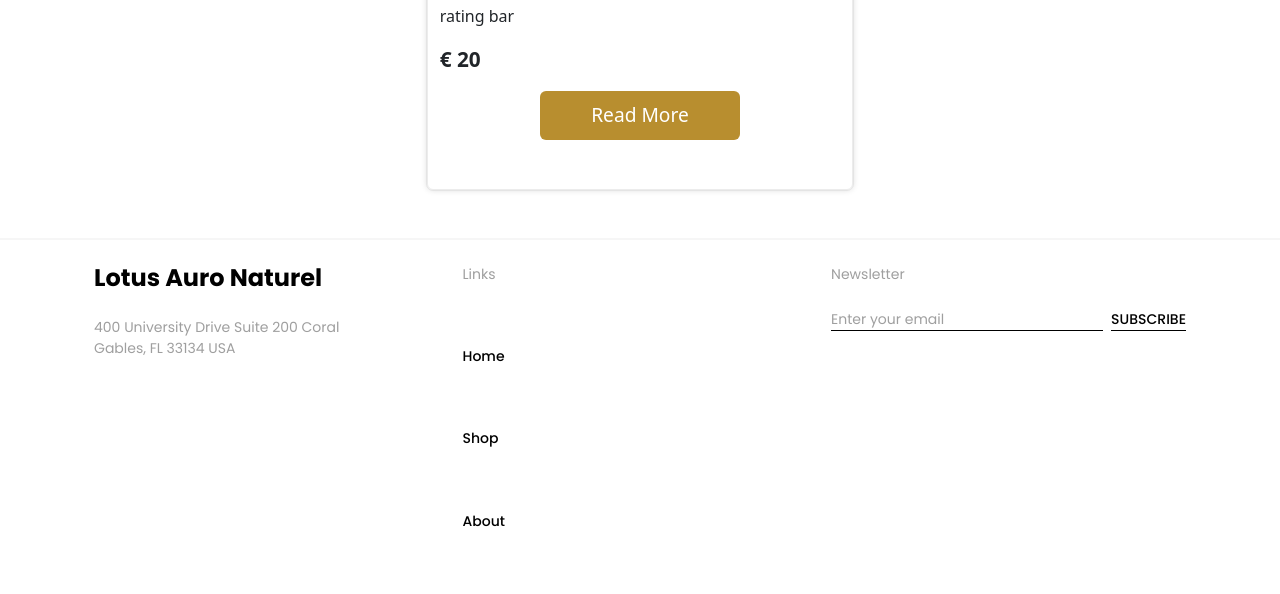
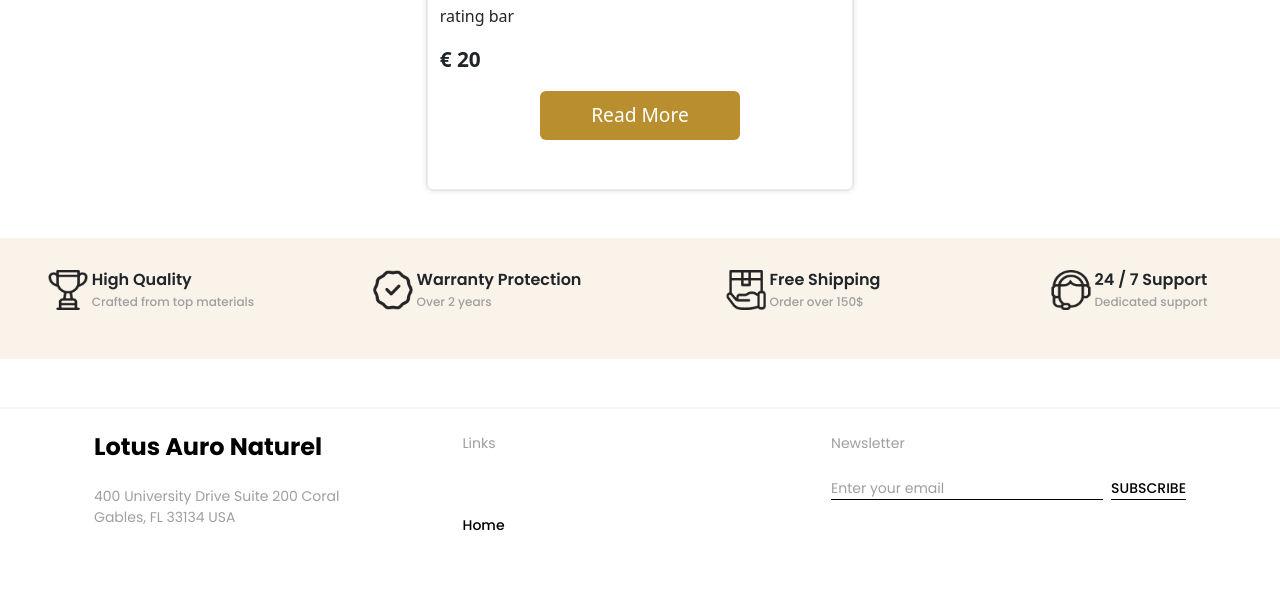
Before and after one commit to mervecoskunn/lotus-project, a Django app: page /shopping/ in a window 1280 px wide. Shown: the part 5125-5719 px from the top of the page. Run offline with Django 5.2, Linux system fonts and the light colour scheme; some libraries are stand-ins or nearby versions.

Commit message:
badge-row moved to global templates folder

```diff
--- a/lotus/shopping/templates/shopping/shopping.html
+++ b/lotus/shopping/templates/shopping/shopping.html
@@ -23,4 +23,8 @@
     <section class="my-5">
         {% include "shopping/includes/products.html" with products=products %}
     </section>
+
+    <section class="my-5">
+        {% include "includes/badge-row.html" %}
+    </section>
 {% endblock lotus_content %}
--- a/lotus/static/css/base.css
+++ b/lotus/static/css/base.css
@@ -78,6 +78,30 @@
   cursor: pointer;
 }
 
+/* Badge Row Styling */
+.badge-row {
+  background-color: #faf3ea;
+  padding: 1rem 0;
+}
+
+.badge-container {
+  background-color: transparent;
+  margin: 1rem 0.5rem;
+}
+
+.badge-container img {
+  width: 40px;
+  height: 40px;
+}
+
+.badge-container p {
+  color: #9f9f9f !important;
+  font-family: 'Poppins', sans-serif;
+  font-size: 12px;
+  font-weight: 500;
+  margin-top: 4px;
+}
+
 /* For debugging */
 .red-border {
   border: 1px solid red;
--- a/lotus/templates/includes/badge-row.html
+++ b/lotus/templates/includes/badge-row.html
@@ -2,7 +2,7 @@
 <div class="container-fluid badge-row">
     <div class="row">
         <div class="col d-flex justify-content-center badge-container">
-            <img src="{% static 'lotus/images/trophy.png' %}" alt="Trophy">
+            <img src="{% static 'images/trophy.png' %}" alt="Trophy">
             <div class="ms-1">
                 <h6 class="poppins-600 m-0 p-0">High Quality</h6>
                 <p class="gray-text">Crafted from top materials</p>
@@ -10,7 +10,7 @@
         </div>
 
         <div class="col d-flex justify-content-center badge-container">
-            <img src="{% static 'lotus/images/warranty.png' %}" alt="Trophy">
+            <img src="{% static 'images/warranty.png' %}" alt="Trophy">
             <div class="ms-1">
                 <h6 class="poppins-600 m-0 p-0">Warranty Protection</h6>
                 <p class="gray-text">Over 2 years</p>
@@ -18,7 +18,7 @@
         </div>
 
         <div class="col d-flex justify-content-center badge-container">
-            <img src="{% static 'lotus/images/shipping.png' %}" alt="Trophy">
+            <img src="{% static 'images/shipping.png' %}" alt="Trophy">
             <div class="ms-1">
                 <h6 class="poppins-600 m-0 p-0">Free Shipping</h6>
                 <p class="gray-text">Order over 150$</p>
@@ -26,7 +26,7 @@
         </div>
 
         <div class="col d-flex justify-content-center badge-container">
-            <img src="{% static 'lotus/images/support.png' %}" alt="Trophy">
+            <img src="{% static 'images/support.png' %}" alt="Trophy">
             <div class="ms-1">
                 <h6 class="poppins-600 m-0 p-0">24 / 7 Support</h6>
                 <p class="gray-text">Dedicated support</p>
```
Also changed, not shown: lotus/lotus/static/lotus/css/home.css (+0 -24 lines), lotus/static/images/shipping.png (renamed from lotus/lotus/static/lotus/images/shipping.png), lotus/static/images/support.png (renamed from lotus/lotus/static/lotus/images/support.png), lotus/static/images/trophy.png (renamed from lotus/lotus/static/lotus/images/trophy.png), lotus/static/images/warranty.png (renamed from lotus/lotus/static/lotus/images/warranty.png).
